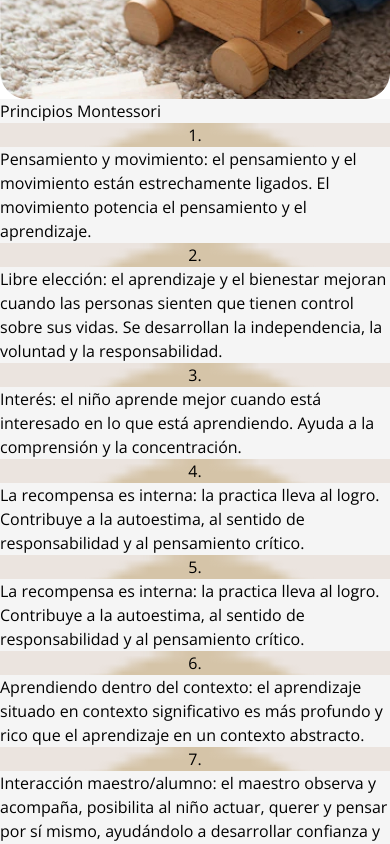
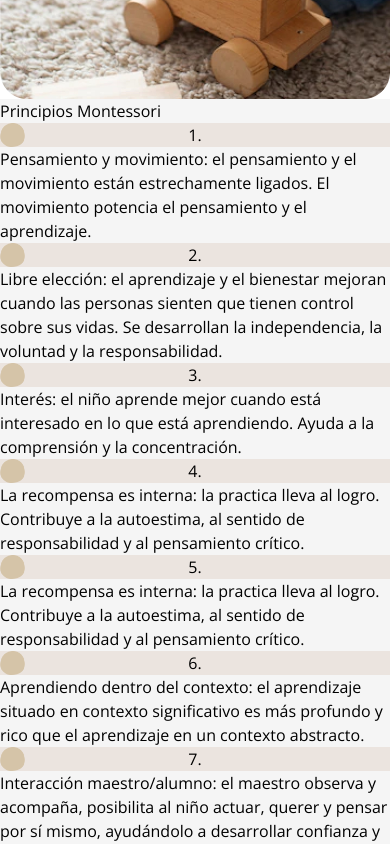
Before and after one commit to naraehumano1989/MDF-MundoFibro, a React (Vite) app in the folder mdf-proyect/: page / in a window 390 px wide. Shown: the part 6340-7184 px from the top of the page. Built offline with nearby package versions, Linux system fonts and the light colour scheme.

Commit message:
se arregla el footer

```diff
--- a/mdf-proyect/src/components/footer/Footer.jsx
+++ b/mdf-proyect/src/components/footer/Footer.jsx
@@ -19,7 +19,7 @@ function Footer() {
           fill="#F5F5F5"
         />
       </svg>
-      <div className="text-center flex md:flex-row flex-col justify-center content-center items-center m-10">
+      <div className="text-center flex md:flex-row flex-col justify-center content-center items-center mx-10 mt-10">
         <div className="flex flex-col w-[30%] justify-center content-center items-center mb-10">
           {" "}
           <h2 className="text-[25px] md:text-[34px] font-bold text-center m-2">
@@ -57,7 +57,7 @@ function Footer() {
                   className="md:w-6 md:h-6 h-4 w-4 m-2"
                 />
               </div>
-              <p className="m-2">1154906966</p>
+              <p className="mx-2 mt-2">1154906966</p>
             </div>
             {/*<div className="flex flex-row items-center justify-center">
               <div className="bg-[#C4AB84] rounded-full w-[35px] h-[35px] border-[2px] border-white text-white flex content-center items-center justify-center">
@@ -69,7 +69,7 @@ function Footer() {
               <div className="bg-[#C4AB84] rounded-full w-[35px] h-[35px] border-[2px] border-white text-white flex content-center items-center justify-center">
                 <EnvelopeIcon className="w-5 h-5"></EnvelopeIcon>
               </div>
-              <p className="m-2">info.mundodefibro@gmail.com</p>
+              <p className="mx-2">info.mundodefibro@gmail.com</p>
             </div>
           </div>
         </div>
--- a/mdf-proyect/src/components/information/Montessori.jsx
+++ b/mdf-proyect/src/components/information/Montessori.jsx
@@ -72,19 +72,23 @@ function Montessori() {
           />
         </div>
       </div>
-      <div className="font-bold m-[5%]">
+      <div className="font-bold m-2">
         <h2 className="ml-2 text-2xl ">Principios Montessori</h2>
         <ul className="text-md">
-          <li className="m-2 flex flex-row items-center content-center">
-            <p className="itemDot m-2 w-[25px] h-[25px] md:w-[50px] md:h-[50px] flex justify-center items-center content-center">
+          <li className="flex flex-row items-center content-center">
+            <p className="itemDot text-sm md:text-lg w-[25px] h-[25px] md:w-[50px] md:h-[50px] flex justify-center items-center content-center">
               1.
             </p>
-            Pensamiento y movimiento: el pensamiento y el movimiento están
-            estrechamente ligados. El movimiento potencia el pensamiento y el
-            aprendizaje.
+            <p className="w-1/2 md:text-lg text-sm">
+              Pensamiento y movimiento: el pensamiento y el movimiento están
+              estrechamente ligados. El movimiento potencia el pensamiento y el
+              aprendizaje.
+            </p>
           </li>
-          <li className="m-2 flex flex-row items-center content-center">
-            <p className="itemDot m-2">2.</p>
+          <li className="m-2 flex flex-row items-center content-center ml-2">
+            <p className="itemDot text-sm md:text-lg w-[25px] h-[25px] md:w-[50px] md:h-[50px] flex justify-center items-center content-center">
+              2.
+            </p>
             Libre elección: el aprendizaje y el bienestar mejoran cuando las
             personas sienten que tienen control sobre sus vidas. Se desarrollan
             la independencia, la voluntad y la responsabilidad.
--- a/mdf-proyect/src/index.css
+++ b/mdf-proyect/src/index.css
@@ -38,8 +38,10 @@ body {
   background-image: url("../src/assets/img/item-dot.svg");
   background-color: #EBE4DF;
   background-repeat: no-repeat;
-  background-size: cover;
+  background-size: contain;
   text-align: center;
+  width: 100%;
+  height: auto;
 }
 
 @media (max-width: 1400px) {
```
